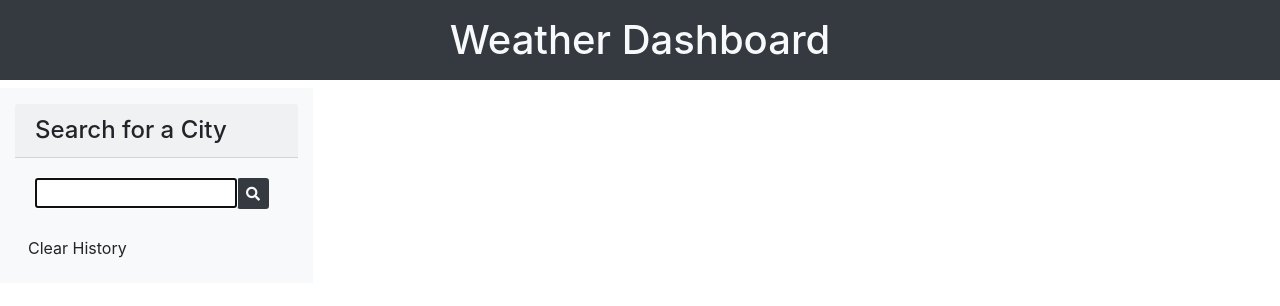
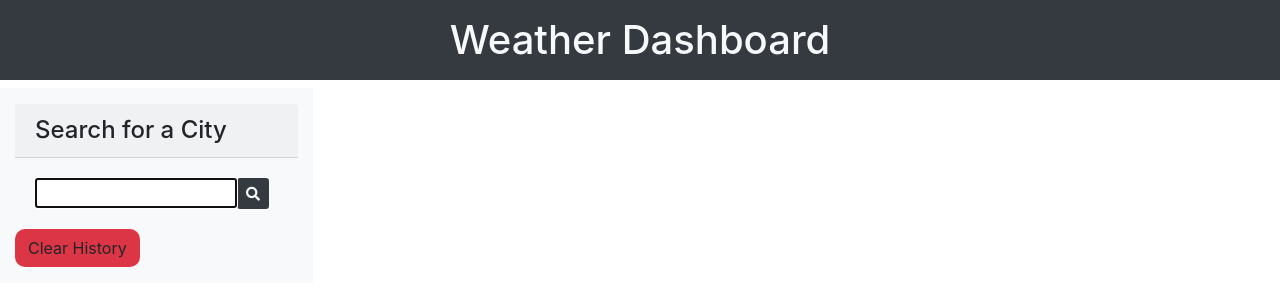
Before and after one commit to sfoutz0205/weather-dashboard, a plain HTML site: page index.html in a window 1280 px wide. Drawn offline with nearby package versions, Linux system fonts and the light colour scheme.

Commit message:
final styles

```diff
--- a/assets/css/style.css
+++ b/assets/css/style.css
@@ -27,12 +27,8 @@
     font-size: 25px;
 }
 
-.uv-yellow {
-    background-color: yellow;
-}
-
-.uv-red {
-    background-color: red;
+#clear-btn {
+    border-radius:  10px;
 }
 
 #uv-color {
--- a/assets/js/script.js
+++ b/assets/js/script.js
@@ -111,7 +111,7 @@ var getCurrentWeather = function(cityName) {
 
 
                     var currentContent =
-                            "<div class='col-12 p-1 m-3'><h3>" +
+                            "<div class='col-12 p-3 m-3'><h3>" +
                             "Current Weather in " + cityName.toUpperCase() + ": " +
                             currentDate + "<h3>" +
                             "</p><p>" +
--- a/index.html
+++ b/index.html
@@ -23,7 +23,7 @@
           </form>
           <div class="search-history">
           </div>
-          <button class="btn" id="clear-btn">Clear History</button>
+          <button class="btn bg-danger" id="clear-btn">Clear History</button>
         </div>
             <div class="col-8" id="weather-container">
               <div class="row currentWeather"></div>
```
